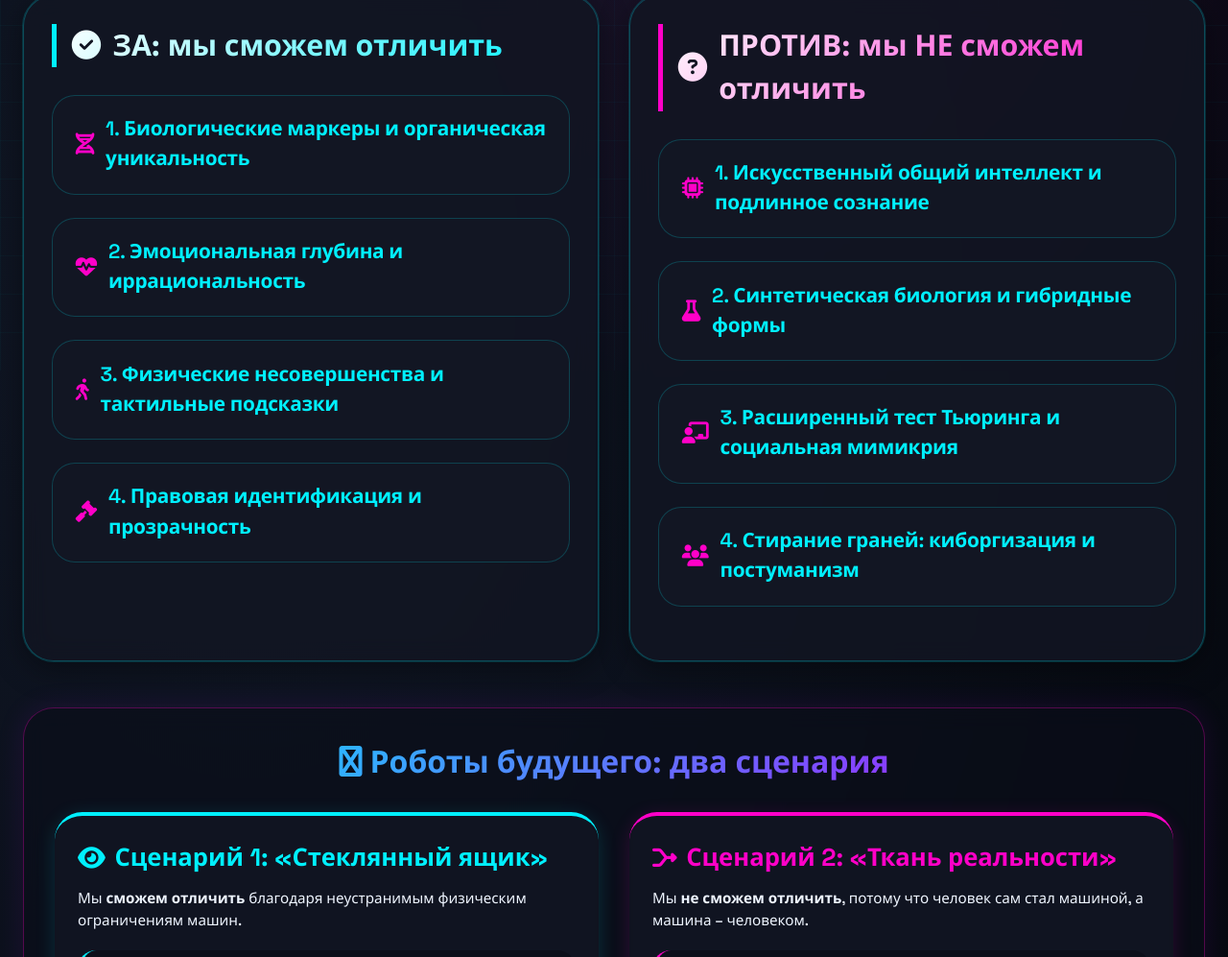
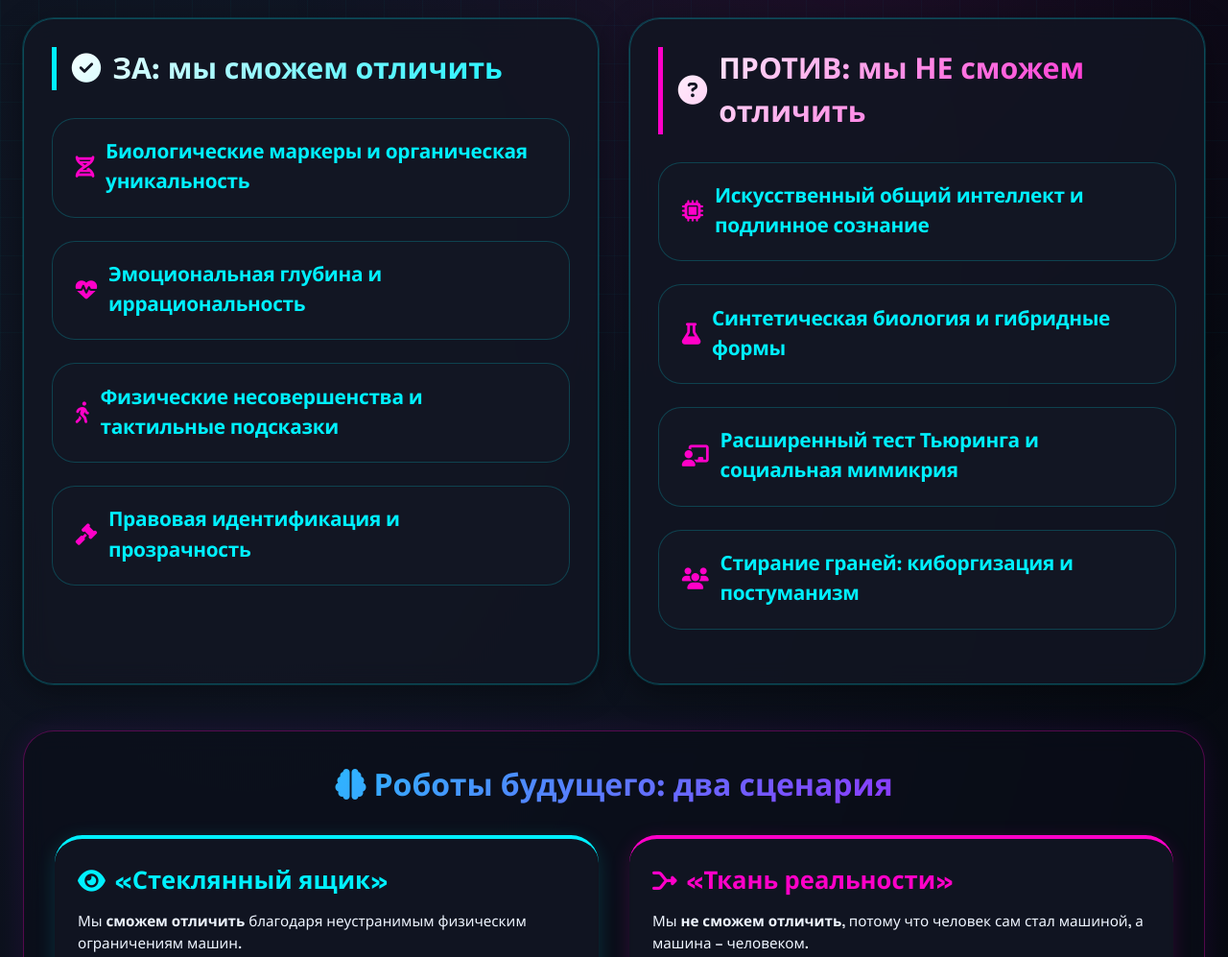
Before and after one commit to alenavigor/saitit, a plain HTML site: page index.html in a window 1280 px wide. Shown: the part 414-1411 px from the top of the page at 96% size. Drawn offline with Linux system fonts and the light colour scheme.

Commit message:
Update index.html

```diff
--- a/index.html
+++ b/index.html
@@ -1,10 +1,10 @@
-<!DOCTYPE html>
+<<!DOCTYPE html>
 <html lang="ru">
 <head>
     <meta charset="UTF-8">
     <meta name="viewport" content="width=device-width, initial-scale=1.0, viewport-fit=cover">
     <title>Робот или человек: сможем ли мы отличить в будущем?</title>
-    <!-- Локальный Font Awesome (предполагается, что файлы лежат в assets/) -->
+    <!-- Локальный Font Awesome -->
     <link rel="stylesheet" href="assets/css/all.min.css">
     <link rel="stylesheet" href="style.css">
 </head>
@@ -19,12 +19,12 @@
     <aside class="side-menu" id="sideMenu">
         <div class="menu-header">
             <span>Навигация</span>
-            <button class="close-menu" id="closeMenuBtn"><i class="fas fa-times"></i></button>
+            <button class="close-menu" id="closeMenuBtn"><i class="fas fa-arrows-up-down"></i></button>
         </div>
         <ul class="menu-items">
             <li><a href="#arguments-for" class="menu-link"><i class="fas fa-check-circle"></i> Тезисы «ЗА»</a></li>
             <li><a href="#arguments-against" class="menu-link"><i class="fas fa-question-circle"></i> Тезисы «ПРОТИВ»</a></li>
-            <li><a href="#robots-future" class="menu-link"><i class="fas fa-android"></i> Роботы будущего</a></li>
+            <li><a href="#robots-future" class="menu-link"><i class="fas fa-brain"></i> Роботы будущего</a></li>
         </ul>
     </aside>
     <div class="menu-overlay" id="menuOverlay"></div>
@@ -46,7 +46,7 @@
                 <h2><i class="fas fa-check-circle"></i> ЗА: мы сможем отличить</h2>
 
                 <div class="argument-card">
-                    <div class="argument-title"><i class="fas fa-dna"></i> 1. Биологические маркеры и органическая уникальность</div>
+                    <div class="argument-title"><i class="fas fa-dna"></i> Биологические маркеры и органическая уникальность</div>
                     <div class="argument-text">
                         Человеческий организм обладает неповторимыми биологическими сигнатурами: уникальный профиль ДНК, сложность метаболизма,
                         непредсказуемые реакции вегетативной нервной системы, потоотделение, электромагнитные поля сердца и мозга.
@@ -58,7 +58,7 @@
                 </div>
 
                 <div class="argument-card">
-                    <div class="argument-title"><i class="fas fa-heartbeat"></i> 2. Эмоциональная глубина и иррациональность</div>
+                    <div class="argument-title"><i class="fas fa-heartbeat"></i> Эмоциональная глубина и иррациональность</div>
                     <div class="argument-text">
                         Человеческая психика строится на противоречиях, нелогичных поступках, спонтанной эмпатии и феномене «свободной воли».
                         Даже самые продвинутые языковые модели имитируют эмоции, но не обладают субъективным опытом (квалиа).
@@ -69,7 +69,7 @@
                 </div>
 
                 <div class="argument-card">
-                    <div class="argument-title"><i class="fas fa-walking"></i> 3. Физические несовершенства и тактильные подсказки</div>
+                    <div class="argument-title"><i class="fas fa-walking"></i> Физические несовершенства и тактильные подсказки</div>
                     <div class="argument-text">
                         Люди «неидеальны»: асимметрия лица, неповторимый почерк, спонтанные микродвижения, румянец, дрожь в голосе,
                         усталость. Роботы даже с продвинутой моторикой сохраняют стерильность движений, неестественную симметрию либо
@@ -80,7 +80,7 @@
                 </div>
 
                 <div class="argument-card">
-                    <div class="argument-title"><i class="fas fa-gavel"></i> 4. Правовая идентификация и прозрачность</div>
+                    <div class="argument-title"><i class="fas fa-gavel"></i> Правовая идентификация и прозрачность</div>
                     <div class="argument-text">
                         Уже сегодня обсуждаются законы об обязательной маркировке ИИ-систем и роботов. В будущем, вероятно, будет принят
                         глобальный стандарт: каждый андроид должен иметь видимый цифровой сертификат, встроенный QR-код или уникальный
@@ -96,7 +96,7 @@
                 <h2><i class="fas fa-question-circle"></i> ПРОТИВ: мы НЕ сможем отличить</h2>
 
                 <div class="argument-card">
-                    <div class="argument-title"><i class="fas fa-microchip"></i> 1. Искусственный общий интеллект и подлинное сознание</div>
+                    <div class="argument-title"><i class="fas fa-microchip"></i> Искусственный общий интеллект и подлинное сознание</div>
                     <div class="argument-text">
                         Когда искусственный общий интеллект (AGI) достигнет уровня самосознания, нейроморфные сети будут имитировать
                         нейродинамику человека вплоть до «эмоциональных петель». Такие системы смогут обучаться на миллиардах человеческих
@@ -107,7 +107,7 @@
                 </div>
 
                 <div class="argument-card">
-                    <div class="argument-title"><i class="fas fa-flask"></i> 2. Синтетическая биология и гибридные формы</div>
+                    <div class="argument-title"><i class="fas fa-flask"></i> Синтетическая биология и гибридные формы</div>
                     <div class="argument-text">
                         Уже ведутся разработки органов из живых клеток, синтетической кожи с капиллярами и биогибридных роботов.
                         В недалёком будущем андроиды могут состоять из настоящих мышечных тканей, выращенных нейронов и искусственной
@@ -118,7 +118,7 @@
                 </div>
 
                 <div class="argument-card">
-                    <div class="argument-title"><i class="fas fa-chalkboard-user"></i> 3. Расширенный тест Тьюринга и социальная мимикрия</div>
+                    <div class="argument-title"><i class="fas fa-chalkboard-user"></i> Расширенный тест Тьюринга и социальная мимикрия</div>
                     <div class="argument-text">
                         Современные LLM уже обманывают людей в коротких диалогах. Роботы следующего поколения с имитацией мимики,
                         голосовых модуляций и непредсказуемым поведением смогут проходить любые версии теста Тьюринга: физическую,
@@ -129,7 +129,7 @@
                 </div>
 
                 <div class="argument-card">
-                    <div class="argument-title"><i class="fas fa-users"></i> 4. Стирание граней: киборгизация и постуманизм</div>
+                    <div class="argument-title"><i class="fas fa-users"></i> Стирание граней: киборгизация и постуманизм</div>
                     <div class="argument-text">
                         Люди всё активнее интегрируют нейроинтерфейсы, бионические конечности и импланты, повышающие когнитивные
                         способности. Постепенно понятие «человек» размывается, а «робот» обретает органические черты. Если человек
@@ -143,10 +143,10 @@
 
         <!-- Блок роботов будущего (без изменений) -->
         <div class="robots-future" id="robots-future">
-            <h2><i class="fas fa-android"></i> Роботы будущего: два сценария</h2>
+            <h2><i class="fas fa-brain"></i> Роботы будущего: два сценария</h2>
             <div class="scenario-grid">
                 <div class="scenario-card scenario-1">
-                    <h3><i class="fas fa-eye"></i> Сценарий 1: «Стеклянный ящик»</h3>
+                    <h3><i class="fas fa-eye"></i> «Стеклянный ящик»</h3>
                     <p class="scenario-desc">Мы <strong>сможем отличить</strong> благодаря неустранимым физическим ограничениям машин.</p>
                     <div class="robot-types">
                         <div class="robot-card">
@@ -170,7 +170,7 @@
                     </div>
                 </div>
                 <div class="scenario-card scenario-2">
-                    <h3><i class="fas fa-merge"></i> Сценарий 2: «Ткань реальности»</h3>
+                    <h3><i class="fas fa-merge"></i> «Ткань реальности»</h3>
                     <p class="scenario-desc">Мы <strong>не сможем отличить</strong>, потому что человек сам стал машиной, а машина – человеком.</p>
                     <div class="robot-types">
                         <div class="robot-card">
@@ -179,7 +179,7 @@
                             <p>Выращен из стволовых клеток, имеет ДНК, микробиом и автономный био-реактор. Ест кашу, синтезирует слёзы и пот – мать не заливает раствор.</p>
                         </div>
                         <div class="robot-card">
-                            <i class="fas fa-chameleon"></i>
+                            <i class="fas fa-people-arrows"></i>
                             <h4>ИИ-хамелеон</h4>
                             <p>Использует квантовый генератор случайности (распад атома) и эмулирует когнитивные искажения человека. Ошибается «истинно случайно» и адаптирует стиль ошибок под наблюдателя.</p>
                         </div>
@@ -200,7 +200,7 @@
         </div>
 
         <footer>
-            <i class="fas fa-robot"></i> Дискуссия о будущем технологий | Тезисы основаны на прогнозах AI-исследований, биоэтики и философии сознания.
+            <i class="fas fa-robot"></i> Сайтик Алёны и Кристины <i class="fas fa-user"></i>
         </footer>
     </div>
 
```
